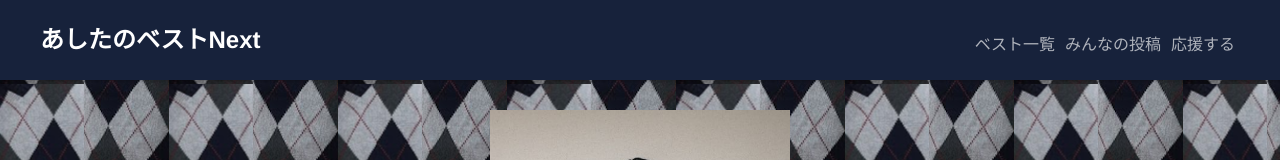
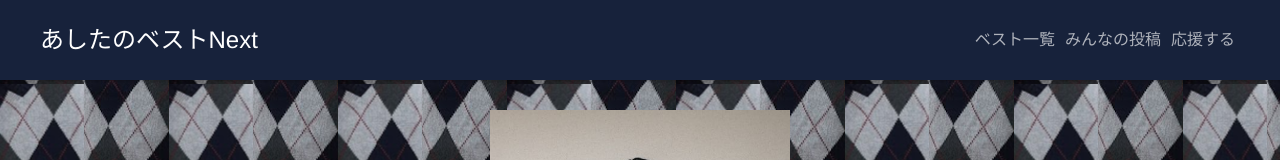
Before and after one commit to kazuhi-ra/vest2-proto, a React (Create React App) app: page / in a window 1280 px wide. Shown: the top 160 px of the page. Built offline with nearby package versions, Linux system fonts and the light colour scheme.

Commit message:
reset cssをしっかりしたものにした

```diff
--- a/src/index.css
+++ b/src/index.css
@@ -1,22 +1,60 @@
+html, body, div, span, applet, object, iframe,
+h1, h2, h3, h4, h5, h6, p, blockquote, pre,
+a, abbr, acronym, address, big, cite, code,
+del, dfn, em, img, ins, kbd, q, s, samp,
+small, strike, strong, sub, sup, tt, var,
+b, u, i, center,
+dl, dt, dd, ol, ul, li,
+fieldset, form, label, legend,
+table, caption, tbody, tfoot, thead, tr, th, td,
+article, aside, canvas, details, embed,
+figure, figcaption, footer, header, hgroup,
+menu, nav, output, ruby, section, summary,
+time, mark, audio, video {
+    margin: 0;
+    padding: 0;
+    border: 0;
+    font-size: 100%;
+    font: inherit;
+    vertical-align: baseline;
+}
+
+article, aside, details, figcaption, figure,
+footer, header, hgroup, menu, nav, section {
+    display: block;
+}
+
 body {
-  margin: 0;
-  font-family: -apple-system, BlinkMacSystemFont, 'Segoe UI', 'Roboto', 'Oxygen',
-    'Ubuntu', 'Cantarell', 'Fira Sans', 'Droid Sans', 'Helvetica Neue',
-    sans-serif;
-  -webkit-font-smoothing: antialiased;
-  -moz-osx-font-smoothing: grayscale;
+    line-height: 1;
+    color: rgba(255, 255, 255, 0.92);
+}
 
-  font-size: 30px;
-  line-height: 6rem;
+ol, ul {
+    list-style: none;
+}
 
+blockquote, q {
+    quotes: none;
+}
+
+blockquote:before, blockquote:after,
+q:before, q:after {
+    content: '';
+    content: none;
+}
+
+table {
+    border-collapse: collapse;
+    border-spacing: 0;
+}
+
+/* HTML5 display-role reset for older browsers */
+
+body {
   font-family: 'Helvetica Neue', Helvetica, Arial, '游ゴシック体', 'Yu Gothic',
     YuGothic, 'Hiragino Kaku Gothic ProN', Meiryo, sans-serif;
+
   background-image: url(/images/renga2.png);
-}
-
-code {
-  font-family: source-code-pro, Menlo, Monaco, Consolas, 'Courier New',
-    monospace;
 }
 
 button {
```
